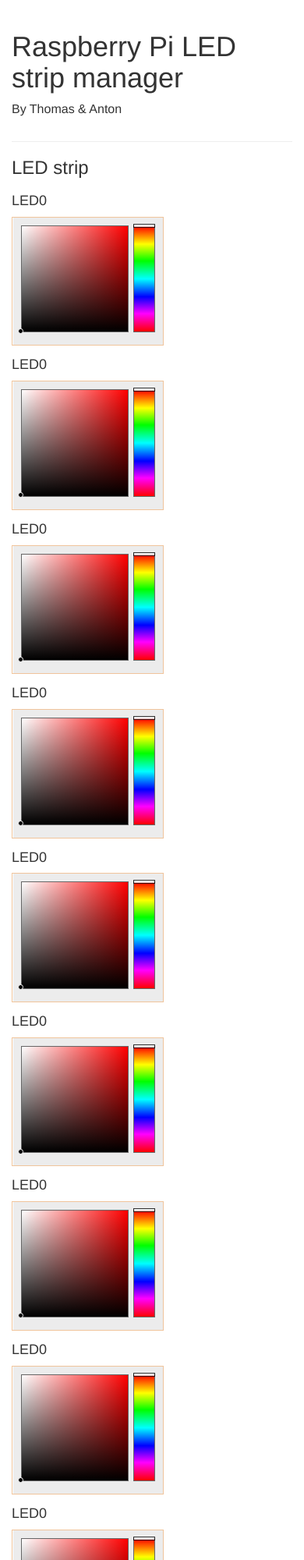
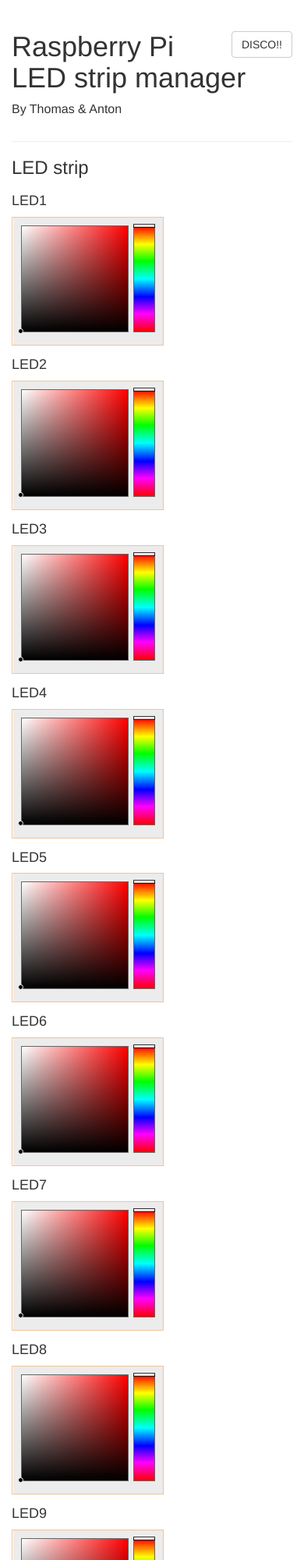
Before and after one commit to antonve/raspberry-led-strip, a website: page node-server/public/index.html in a window 390 px wide. Shown: the top 2000 px of the page at 78% size. Drawn offline with Linux system fonts and the light colour scheme.

Commit message:
Add disco button

```diff
--- a/node-server/public/index.html
+++ b/node-server/public/index.html
@@ -26,6 +26,7 @@
     <div class="container">
 
       <div class="page-header">
+      <input class="btn btn-default pull-right" id="disco" value="DISCO!!" type="button" />
         <h1>Raspberry Pi LED strip manager</h1>
         <p class="lead">By Thomas &amp; Anton</p>
       </div>
@@ -33,19 +34,19 @@
       <h3>LED strip</h3>
         <div class="row">
           <div class="col-md-3">
-            <h4>LED0</h4>
+            <h4>LED1</h4>
             <input type="text" class="color" value="#" />
           </div>
           <div class="col-md-3">
-            <h4>LED0</h4>
+            <h4>LED2</h4>
             <input type="text" class="color" value="#" />
           </div>
           <div class="col-md-3">
-            <h4>LED0</h4>
+            <h4>LED3</h4>
             <input type="text" class="color" value="#" />
           </div>
           <div class="col-md-3">
-            <h4>LED0</h4>
+            <h4>LED4</h4>
             <input type="text" class="color" value="#" />
           </div>
 
@@ -53,19 +54,19 @@
 
         <div class="row">
           <div class="col-md-3">
-            <h4>LED0</h4>
+            <h4>LED5</h4>
             <input type="text" class="color" value="#" />
           </div>
           <div class="col-md-3">
-            <h4>LED0</h4>
+            <h4>LED6</h4>
             <input type="text" class="color" value="#" />
           </div>
           <div class="col-md-3">
-            <h4>LED0</h4>
+            <h4>LED7</h4>
             <input type="text" class="color" value="#" />
           </div>
           <div class="col-md-3">
-            <h4>LED0</h4>
+            <h4>LED8</h4>
             <input type="text" class="color" value="#" />
           </div>
 
@@ -73,15 +74,16 @@
 
         <div class="row">
           <div class="col-md-3">
-            <h4>LED0</h4>
+            <h4>LED9</h4>
             <input type="text" class="color" value="#" />
           </div>
           <div class="col-md-3">
-            <h4>LED0</h4>
+            <h4>LED10</h4>
             <input type="text" class="color" value="#" />
           </div>
+          <div class="col-md-6">
+          </div>
         </div>
-
 
 
     </div> <!-- /container -->
@@ -113,5 +115,23 @@
     });
 
     $('.color').on('dragstop.spectrum', postToServer);
+
+    var intervalId = 0;
+    $('#disco').click(function() {
+      console.log('disco');
+      if (intervalId == 0) {
+        intervalId = setInterval(function(){
+          $.each($('.color'), function(idx, el) {
+	    console.log(el);
+            $(el).spectrum('set', Math.floor(Math.random()*16777215).toString(16));
+	  });
+	 postToServer();
+	}, 1000);
+      } else {
+        clearInterval(intervalId);
+        intervalId = 0;
+      }
+    });
+
   </script>
 </html>
```
